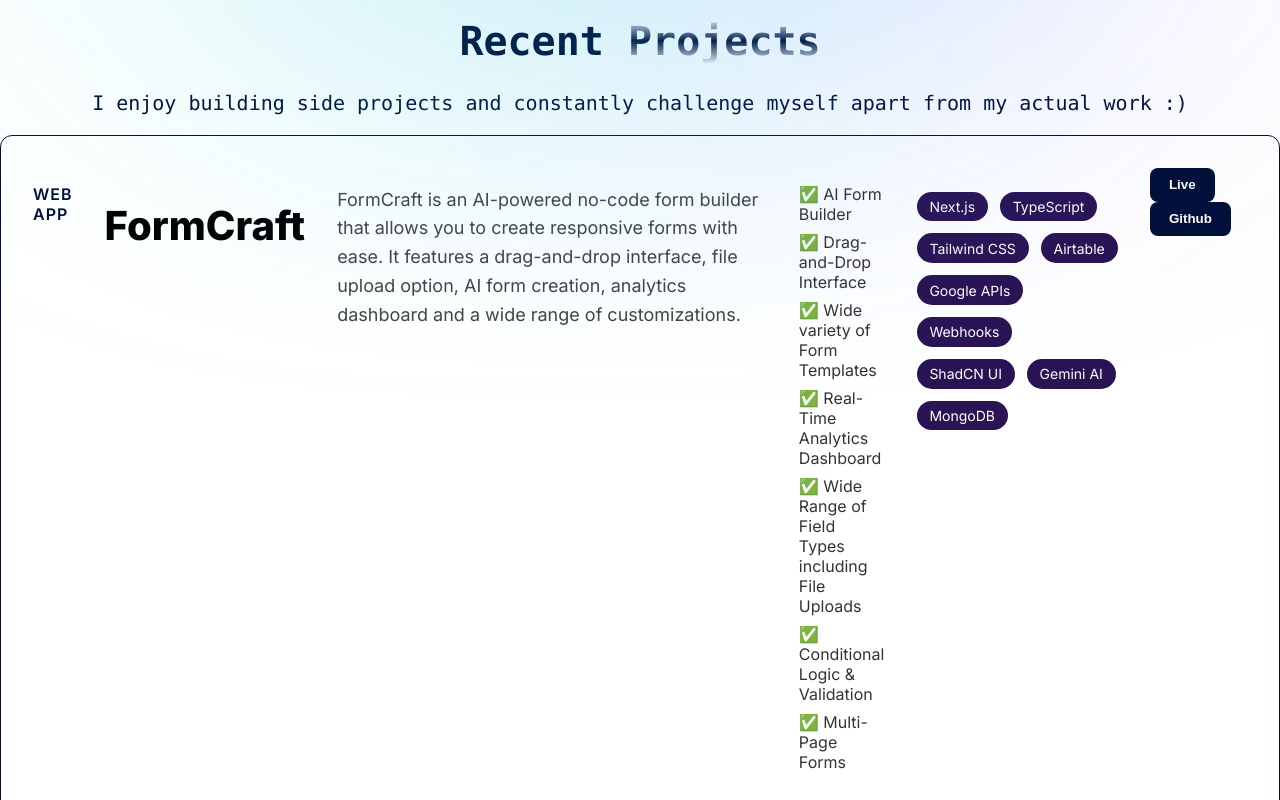
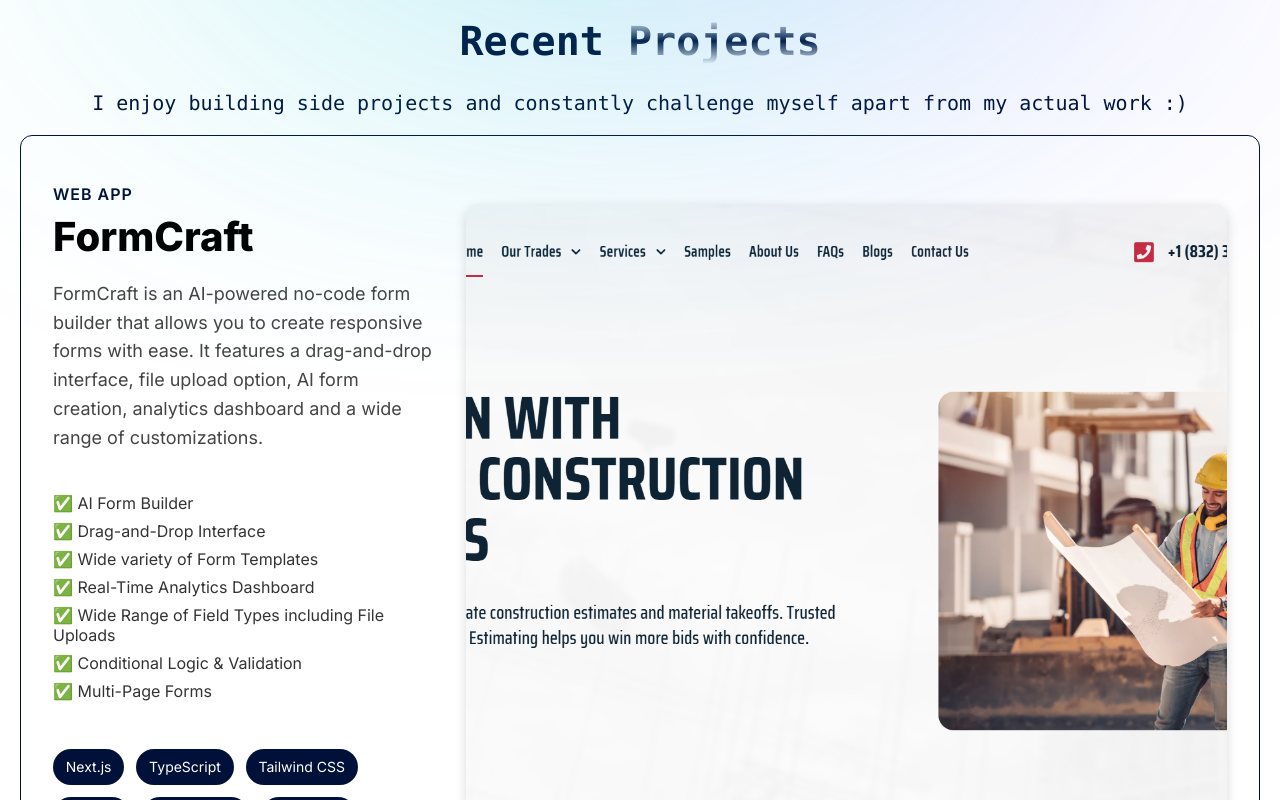
Before and after one commit to mooojn/zaplof, a React (Vite) app: page / in a window 1280 px wide. Shown: the part 600-1400 px from the top of the page. Built offline with nearby package versions, Linux system fonts and the light colour scheme; a web font is replaced by a local one.

Commit message:
Update card layout and Fix style

```diff
--- a/src/components/Projects/Card/Card.css
+++ b/src/components/Projects/Card/Card.css
@@ -1,12 +1,10 @@
 .project-card {
   display: flex;
-  justify-content: space-between;
-  align-items: flex-start;
   gap: 2rem;
   border: 1px solid var(--primary);
   padding: 2rem;
   border-radius: 12px;
-  background: #fff;
+  background: var(--secondary);
   transition: all 0.3s ease-in-out;
   max-width: 1500px;
   margin: 0 auto;
@@ -17,49 +15,42 @@
   box-shadow: 2px 2px 10px 5px var(--primary);
 }
 
-/* Left side (info) */
 .project-card .left {
-  flex: 1.2;
+  flex: 1;
   display: flex;
   flex-direction: column;
-  justify-content: space-between;
 }
 
-/* Right side (image) */
 .project-card .right {
-  flex: 1;
+  flex: 2;
   display: flex;
-  justify-content: center;
   align-items: center;
 }
 
 .project-card .right img {
   max-width: 100%;
-  height: auto;
+  height: 700px;
   border-radius: 12px;
   object-fit: cover;
   box-shadow: 0 4px 12px rgba(0, 0, 0, 0.15);
 }
 
-/* Subtitle */
 .project-sub-heading {
   font-size: 1rem;
   font-weight: 600;
   color: var(--primary);
-  margin-bottom: 0.5rem;
+  margin-bottom: -25px;
   text-transform: uppercase;
   letter-spacing: 1px;
 }
 
-/* Title */
 .project-heading {
   font-size: 2.5rem;
   font-weight: 800;
-  margin-bottom: 1rem;
+  margin-bottom: 1px;
   color: #000;
 }
 
-/* Description */
 .project-description {
   font-size: 1.125rem;
   line-height: 1.6;
@@ -67,7 +58,6 @@
   margin-bottom: 1.5rem;
 }
 
-/* Features */
 .project-features {
   list-style: none;
   padding: 0;
@@ -79,7 +69,6 @@
   color: #333;
 }
 
-/* Badges */
 .project-badges {
   display: flex;
   flex-wrap: wrap;
@@ -89,10 +78,10 @@
   list-style: none;
 }
 .project-badges li {
-  background: #2a1454;
-  color: #fff;
+  background: var(--primary);
+  color: var(--secondary);
   font-size: 0.875rem;
-  padding: 0.4rem 0.8rem;
+  padding: 0.6rem 0.8rem;
   border-radius: 9999px;
   transition: background 0.3s ease-in-out;
 }
@@ -101,10 +90,9 @@
   color: #000;
 }
 
-/* Buttons */
 .project-card button {
   background: var(--primary);
-  color: #fff;
+  color: var(--secondary);
   font-weight: 600;
   padding: 0.6rem 1.2rem;
   border: none;
@@ -117,3 +105,9 @@
   background: #2a1454;
   transform: translateY(-2px);
 }
+
+@media screen and (max-width: 1668px){
+  .project-card{
+    margin: 0 20px;
+  }
+}
--- a/src/components/Projects/Card/Card.jsx
+++ b/src/components/Projects/Card/Card.jsx
@@ -1,9 +1,12 @@
 import React from 'react'
+import proj from '../../../assets/proj.png'
 import './Card.css'
 
 const Card = () => {
   return (
     <div className="project-card">
+      <div className="left">
+
       <h3 className="project-sub-heading">Web App</h3>
       <h2 className="project-heading">FormCraft</h2>
       <p className="project-description">
@@ -36,6 +39,10 @@ const Card = () => {
         <button>Live</button>
         <button>Github</button>
       </div>
+      </div>
+      <div className="right">
+        <img src={proj} alt="" />
+      </div>
     </div>
   )
 }
```
